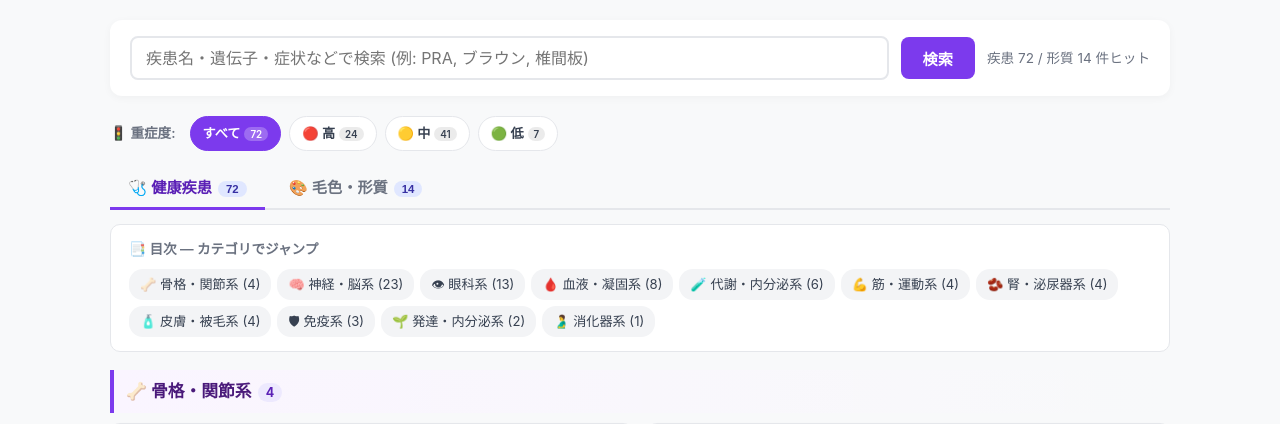
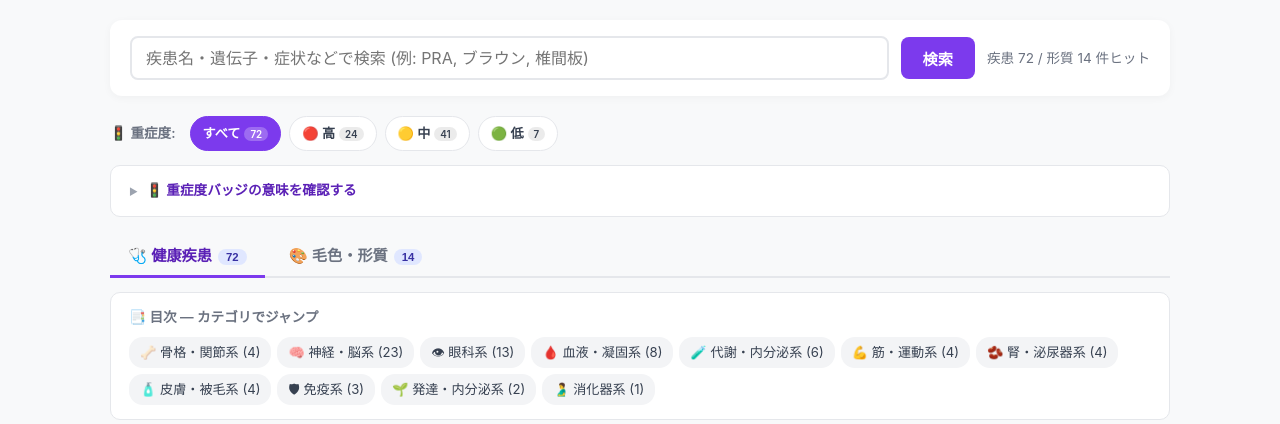
Before and after one commit to kamide007-ship-it/orivetgenetic, a Flask app: page /glossary in a window 1280 px wide. Shown: the part 109-533 px from the top of the page. Run offline with Flask 3, Linux system fonts and the light colour scheme.

Commit message:
feat(glossary): severity badge legend section with examples and disclaimer
🔴🟡🟢 バッジを使っているが意味の凡例が無かったため、折りたためる
凡例セクションを severity-filter 直下に追加。

実装:
1) <details class='severity-legend'> 折りたたみ要素を追加
   - デフォルト: 閉じている（既存ユーザーには邪魔にならない）
   - クリックで展開: 3段階の意味 + 代表的な疾患例 + 免責事項

2) 各段階の説明:
   🔴 高リスク: 予後不良・致死性高い (例: GM2, NCL, Krabbe, NEwS)
   🟡 中リスク: 進行性または対症療法必要 (例: CDDY, DM, PRA)
   🟢 低リスク: 通常無症状または軽微 (例: 第VII因子, HNPK)

3) 免責事項:
   - 重症度は KB テキストからの自動推定 + 手動補正
   - 実際の予後は犬種・遺伝子型 (P/N vs P/P) ・併発症で変動
   - 診断・治療判断は獣医師にご相談ください

CSS:
   - .severity-legend (折りたたみ・既存パレット統一)
   - .legend-row (フレックスで バッジ + 説明 を横並び)
   - .legend-badge (min-width:72px で揃えて視認性アップ)
   - スマホ対応: 既存 @media (max-width:480px) に自動追従

挙動:
   - 既存重症度フィルター・バッジ表示 不変
   - 154 tests passed

154 passed in 0.30s.

```diff
--- a/templates/glossary.html
+++ b/templates/glossary.html
@@ -101,6 +101,36 @@
     display:inline-block; margin-left:8px; padding:1px 9px; border-radius:10px;
     font-size:0.72em; font-weight:700; vertical-align:middle;
   }
+
+  /* 重症度凡例 */
+  .severity-legend {
+    background:#fff; padding:14px 18px; border-radius:10px; margin-bottom:16px;
+    border:1px solid #e5e7eb; font-size:0.85em;
+  }
+  .severity-legend summary {
+    cursor:pointer; font-weight:600; color:#5b21b6; user-select:none;
+    list-style:none; outline:none;
+  }
+  .severity-legend summary::-webkit-details-marker { display:none; }
+  .severity-legend summary::before {
+    content:"▶"; display:inline-block; margin-right:8px; font-size:0.7em;
+    color:#9ca3af; transition:transform 0.15s;
+  }
+  .severity-legend[open] summary::before { transform:rotate(90deg); color:#7c3aed; }
+  .severity-legend .legend-body { margin-top:12px; padding-top:10px; border-top:1px dashed #e5e7eb; }
+  .severity-legend .legend-row {
+    display:flex; align-items:flex-start; gap:10px; padding:8px 0;
+    border-bottom:1px solid #f3f4f6;
+  }
+  .severity-legend .legend-row:last-child { border-bottom:none; }
+  .severity-legend .legend-badge {
+    flex-shrink:0; padding:3px 12px; border-radius:12px; font-size:0.85em;
+    font-weight:700; min-width:72px; text-align:center;
+  }
+  .severity-legend .legend-desc {
+    flex:1; color:#374151; line-height:1.5; font-size:0.88em;
+  }
+  .severity-legend .legend-desc strong { color:#4a1a7a; }
 </style>
 </head>
 <body>
@@ -147,6 +177,44 @@
       {{ severity_labels.low.emoji }} 低<span class="badge-count">{{ severity_counts.low }}</span>
     </a>
   </div>
+
+  <!-- 重症度凡例（折りたたみ） -->
+  <details class="severity-legend">
+    <summary>🚦 重症度バッジの意味を確認する</summary>
+    <div class="legend-body">
+      <div class="legend-row">
+        <span class="legend-badge" style="background:{{ severity_labels.high.bg }};color:{{ severity_labels.high.color }};">{{ severity_labels.high.emoji }} {{ severity_labels.high.label }}</span>
+        <span class="legend-desc">
+          <strong>予後不良・致死性が高い</strong>か、生命に関わる重篤な疾患。
+          発症すると治療困難なものが多く、繁殖前検査が特に重要。
+          例: GM2/GM1 ガングリオシドーシス、NCL、Krabbe、NEwS、SCID 等
+        </span>
+      </div>
+      <div class="legend-row">
+        <span class="legend-badge" style="background:{{ severity_labels.medium.bg }};color:{{ severity_labels.medium.color }};">{{ severity_labels.medium.emoji }} {{ severity_labels.medium.label }}</span>
+        <span class="legend-desc">
+          <strong>進行性または対症療法が必要</strong>な疾患。
+          発症犬は獣医師の継続管理が必要だが、QOL を維持しながら生活できることが多い。
+          例: CDDY+IVDD、DM、PRA、コリーアイ、CEA、CMR、白内障 等
+        </span>
+      </div>
+      <div class="legend-row">
+        <span class="legend-badge" style="background:{{ severity_labels.low.bg }};color:{{ severity_labels.low.color }};">{{ severity_labels.low.emoji }} {{ severity_labels.low.label }}</span>
+        <span class="legend-desc">
+          <strong>通常無症状または軽微</strong>な疾患。
+          手術前の事前申告など限定的な注意で済む場合が多い。
+          例: 第VII因子欠損症、Prekallikrein 欠乏症、HNPK、魚鱗癬、CDA 等
+        </span>
+      </div>
+      <div class="legend-row" style="border-top:1px solid #e5e7eb;margin-top:6px;padding-top:10px;">
+        <span class="legend-desc" style="color:#6b7280;font-size:0.82em;">
+          ⚠️ <strong>免責:</strong> 重症度は KB テキストからの自動推定 + 手動補正です。
+          実際の予後は犬種・遺伝子型 (P/N or P/P) ・併発疾患により異なります。
+          診断・治療判断は必ず獣医師にご相談ください。
+        </span>
+      </div>
+    </div>
+  </details>
 
   <!-- セクションタブ -->
   <div class="section-tab" role="tablist">
```
